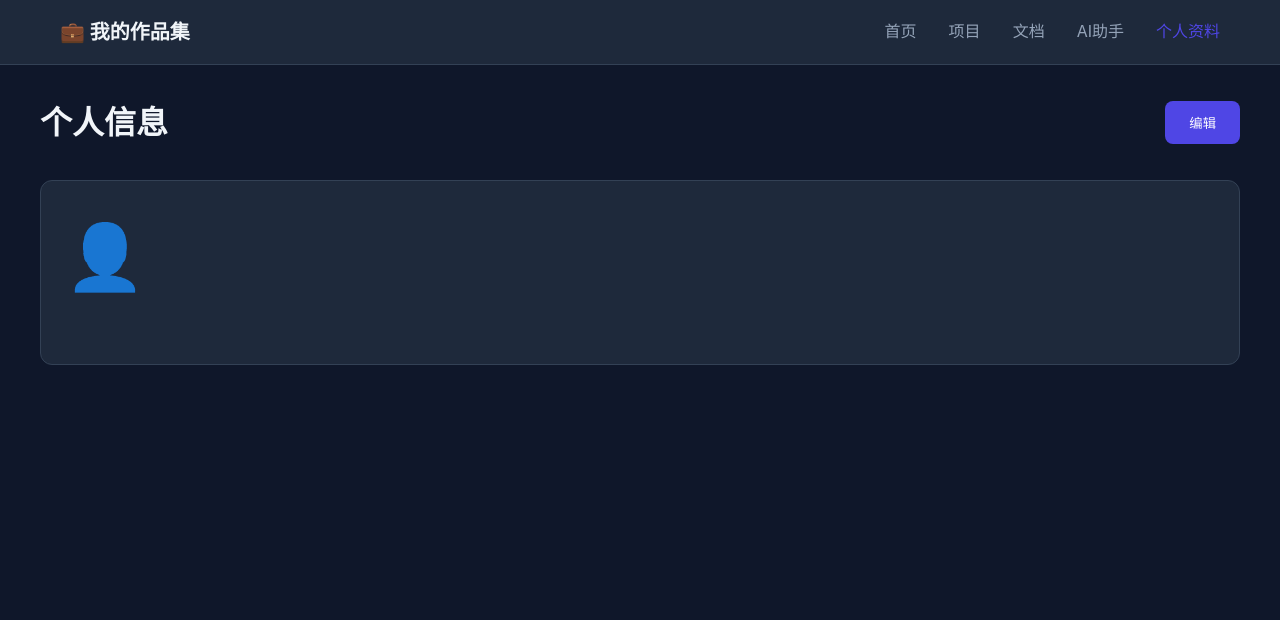
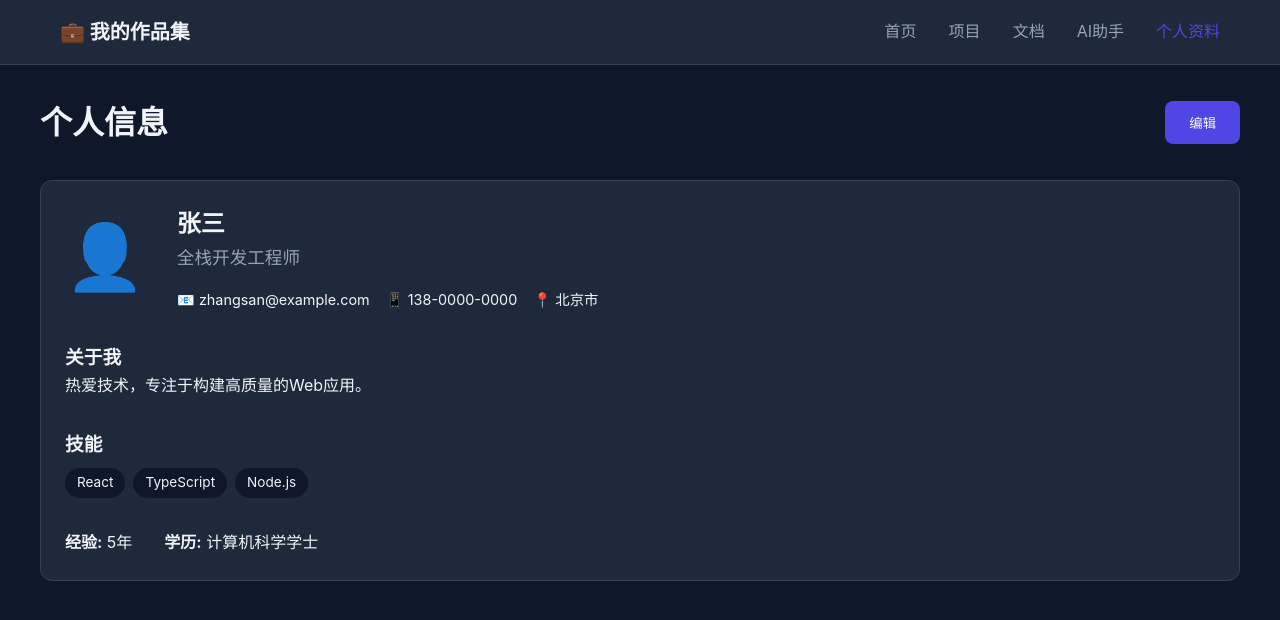
Before and after one commit to cinl-maker/portfolio-frontend, a React (Vite) app: page /profile in a window 1280 px wide. Shown: the top 620 px of the page. Built offline with nearby package versions, Linux system fonts and the light colour scheme; the HTML template or start-up script is replaced by a standard one.

Commit message:
Update: async storage with localStorage

```diff
--- a/src/pages/Profile.tsx
+++ b/src/pages/Profile.tsx
@@ -2,16 +2,28 @@ import { useState, useEffect } from 'react'
 import { storage } from '../api/storage'
 
 function Profile() {
-  const [profile, setProfile] = useState(storage.getProfile())
+  const [profile, setProfile] = useState({
+    name: '张三',
+    title: '全栈开发工程师',
+    email: 'zhangsan@example.com',
+    phone: '138-0000-0000',
+    location: '北京市',
+    bio: '热爱技术，专注于构建高质量的Web应用。',
+    skills: ['React', 'TypeScript', 'Node.js'],
+    experience: '5年',
+    education: '计算机科学学士'
+  })
   const [editing, setEditing] = useState(false)
   const [formData, setFormData] = useState(profile)
 
   useEffect(() => {
-    setProfile(storage.getProfile())
+    storage.getProfile().then(p => {
+      if (p && Object.keys(p).length > 0) setProfile(p)
+    })
   }, [])
 
-  const handleSave = () => {
-    storage.setProfile(formData)
+  const handleSave = async () => {
+    await storage.setProfile(formData)
     setProfile(formData)
     setEditing(false)
   }
```
